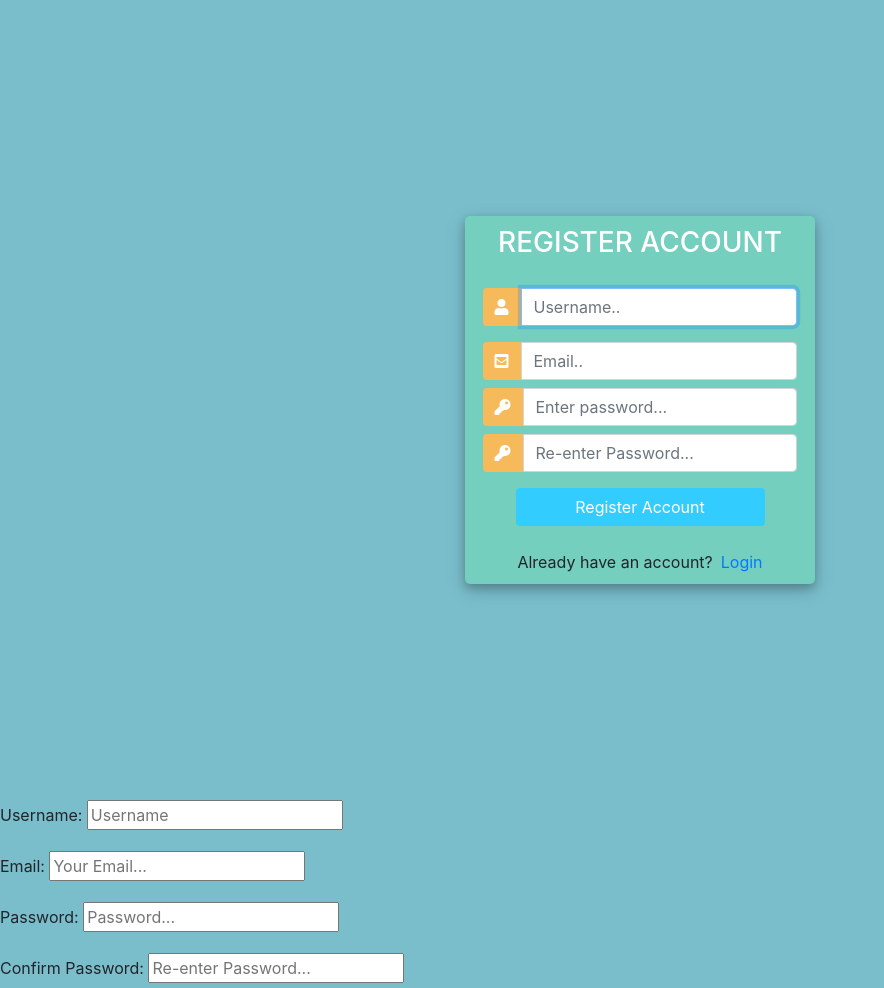
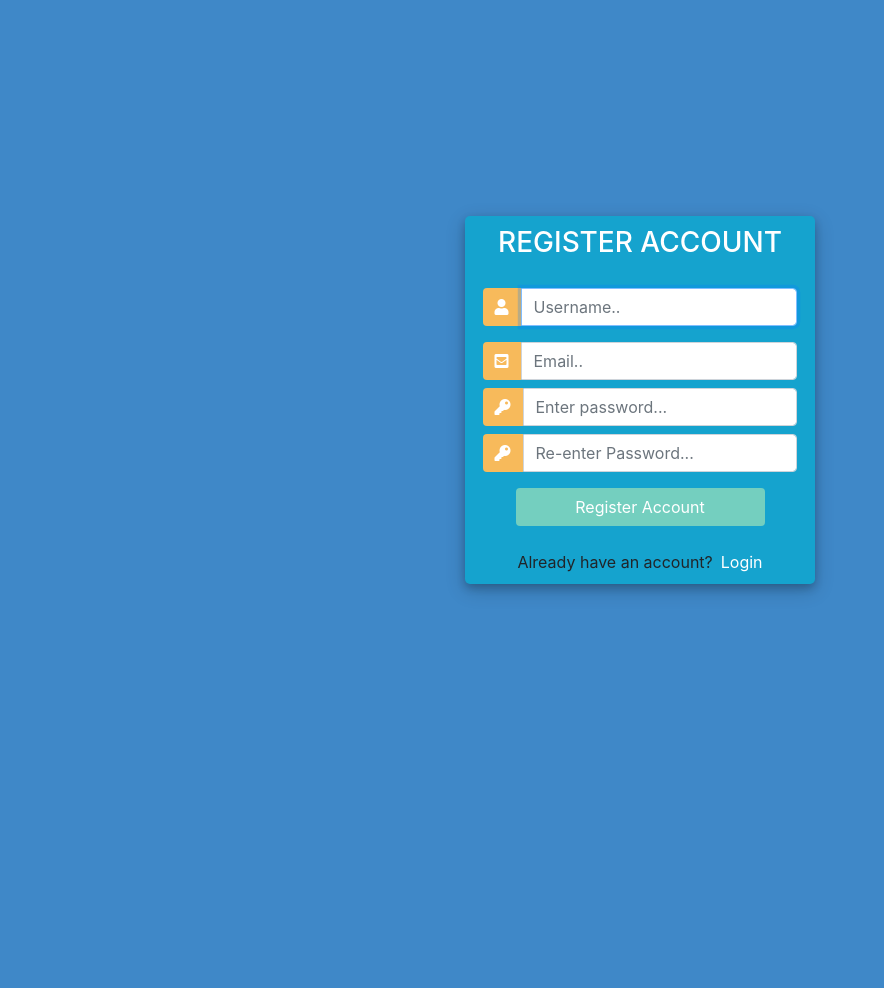
Before and after one commit to JIMOHMA/shopwithayo-live, a Django app: page /accounts/register/ in a window 1280 px wide. Shown: the whole page, without its empty margins (0-884 px from the left). After the commit the page ends 595 px from the top, so only its background shows below. Run offline with Django 3.2, Linux system fonts and the light colour scheme; some libraries are stand-ins or nearby versions.

Commit message:
New Colour Pallete For Register and Home Page.

```diff
--- a/accounts/templates/accounts/register.html
+++ b/accounts/templates/accounts/register.html
@@ -13,13 +13,18 @@
 			margin: 0;
 			padding: 0;
 			height: 100%;
-			background: #7abecc !important;
+			background: #3F88C8 !important;
 		}
+
+		a{
+			color: white;
+		}
+
 		.user_card {
 			width: 350px;
 			margin-top: auto;
 			margin-bottom: auto;
-			background: #74cfbf;
+			background: #15A3CE;
 			position: relative;
 			display: flex;
 			justify-content: center;
@@ -41,7 +46,7 @@
 		}
 		.login_btn {
 			width: 100%;
-			background: #33ccff !important;
+			background: #74CFBF !important;
 			color: white !important;
 		}
 		.login_btn:focus {
@@ -135,8 +140,3 @@
 	</script>
 </body>
 </html>
-
-
-<form action="">
-  {{form.as_p}}
-</form>
```
Also changed, not shown: accounts/templates/accounts/login.html (+8 -3 lines).
